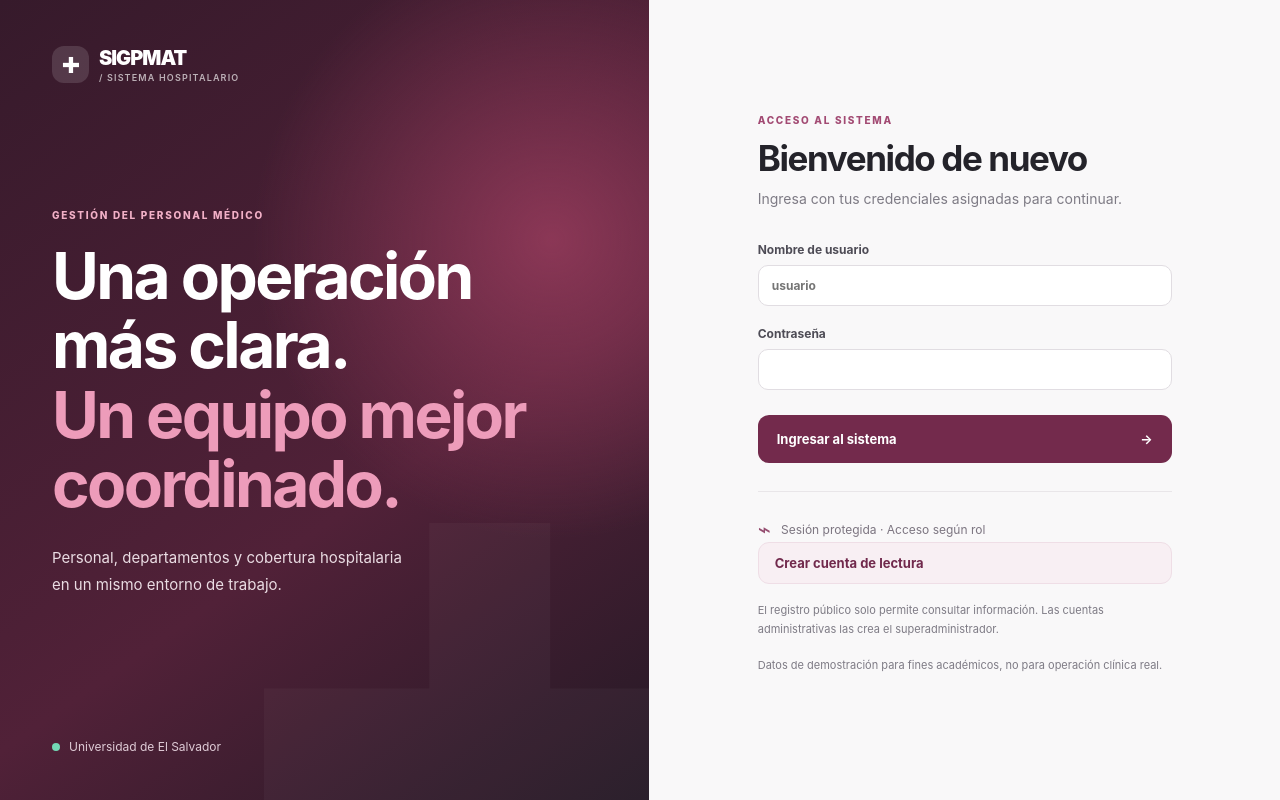
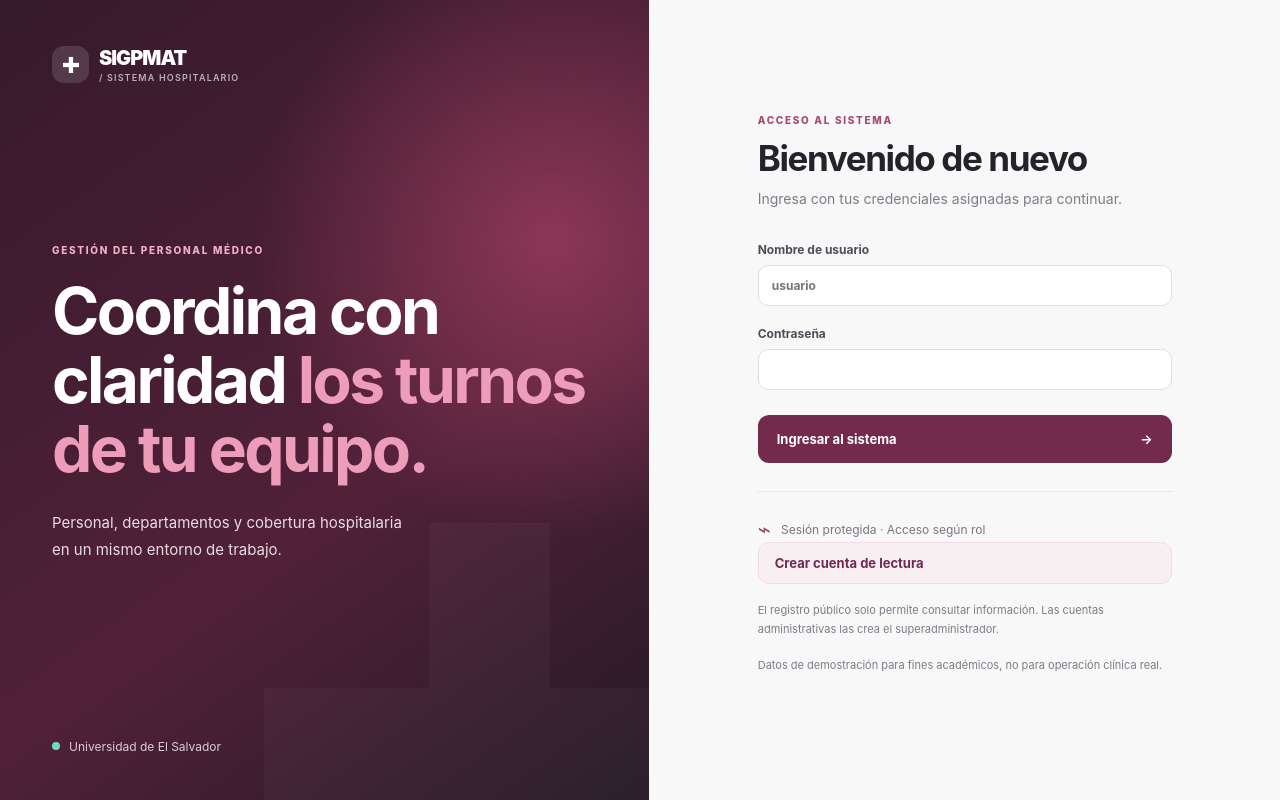
Before and after one commit to CA18052/SIGPMAT, a React (Vite) app in the folder frontend/: page / in a window 1280 px wide. Built offline with nearby package versions, Linux system fonts and the light colour scheme.

Commit message:
Unificar el titular de bienvenida en una sola frase

```diff
--- a/frontend/src/App.tsx
+++ b/frontend/src/App.tsx
@@ -75,7 +75,7 @@ function PantallaLogin({ onLogin }: { onLogin: (session: Sesion) => void }) {
         <div className="brand-lockup"><div className="brand-symbol">✚</div><span>SIGPMAT <small>/ SISTEMA HOSPITALARIO</small></span></div>
         <div className="login-message">
           <div className="eyebrow light">GESTIÓN DEL PERSONAL MÉDICO</div>
-          <h1>Una operación<br />más clara.<br /><em>Un equipo mejor<br />coordinado.</em></h1>
+          <h1>Coordina con claridad <em>los turnos de tu equipo.</em></h1>
           <p>Personal, departamentos y cobertura hospitalaria en un mismo entorno de trabajo.</p>
         </div>
         <div className="login-footnote"><span className="status-dot" /> Universidad de El Salvador</div>
```
